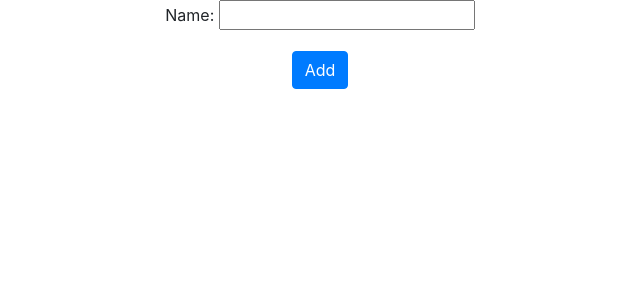
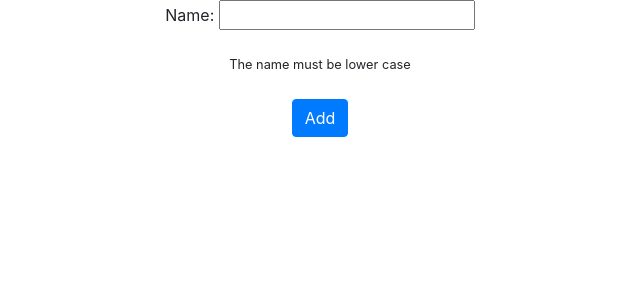
Before and after one commit to davidelomba/BlogProject, a Django app: page /add_category in a window 1280 px wide. Shown: the part 56-356 px from the top of the page, without its empty margins (320-960 px from the left). Run offline with Django 4.2, Linux system fonts and the light colour scheme; a user stored in the database is signed in; data comes from the database, SQL or seed files in the repository; both versions use the stored data as it was after the commit; some libraries are stand-ins or nearby versions.

Commit message:
Fix Add Post

```diff
--- a/blog/forms.py
+++ b/blog/forms.py
@@ -24,7 +24,7 @@ class PostForm(ModelForm):
             'title': forms.TextInput(attrs={'class': 'form-control'}),
             'slug': forms.TextInput(attrs={'class': 'form-control'}),
             'category': forms.Select(choices=choice_list, attrs={'class': 'form-control'}),
-            'author': forms.Select(attrs={'class': 'form-control'}),
+            'author': forms.TextInput(attrs={'class': 'form-control', 'id': 'author', 'type': 'hidden', 'value':''}),
             'content': forms.Textarea(attrs={'class': 'form-control'}),
             'snippet': forms.Textarea(attrs={'class': 'form-control'}),
 
--- a/blog/templates/add_category.html
+++ b/blog/templates/add_category.html
@@ -9,6 +9,9 @@
                 <form method="POST">
                 {% csrf_token %}
                 {{ form.as_p }}
+                <small>The name must be lower case</small>
+                <br/>
+                <br/>
                 <input type="submit" value="Add" class="btn btn-primary">
                 </form>
             {% endif %}
--- a/blog/templates/add_post.html
+++ b/blog/templates/add_post.html
@@ -20,5 +20,8 @@
         </div>
     {% endif %}
 
-
+<script>
+    const name = "{{ user.id }}";
+    document.getElementById("author").value = name;
+</script>
 {% endblock content %}
--- a/blog/templates/post_list.html
+++ b/blog/templates/post_list.html
@@ -37,6 +37,7 @@
                                 <p class="card-text">{{post.snippet | safe}}</p>
                                 <a href="{% url 'post_detail' post.pk %}" class="btn btn-primary">Read More &rarr;</a>
                                 <a href="{% url 'update_post' post.pk %}" class="btn btn-primary">Edit &rarr;</a>
+                                 <br> <br>
                                 <a href="{% url 'delete_post' post.pk %}" class="btn btn-primary">Delete &rarr;</a>
                             </div>
                         </div>
--- a/blog/urls.py
+++ b/blog/urls.py
@@ -3,12 +3,12 @@ from django.urls import path
 from account.views import ShowProfilePage, EditProfilePage, CreateProfilePage
 from . import views
 from .views import PostDetail, UpdatePost, DeletePost, AddCategoryView, CategoryView, PostList, CategoryListView, \
-    LikeView
+    LikeView, AddPost
 
 urlpatterns = [
     path('', PostList.as_view(), name='home'),
     path('post_detail/<int:pk>', PostDetail.as_view(), name='post_detail'),
-    path('add_post', views.add_post, name='add_post'),
+    path('add_post', AddPost.as_view(), name='add_post'),
     path('add_category', AddCategoryView.as_view(), name='add_category'),
     path('post_detail/edit/<int:pk>', UpdatePost.as_view(), name='update_post'),
     path('post_detail/<int:pk>/delete', DeletePost.as_view(), name='delete_post'),
--- a/blog/views.py
+++ b/blog/views.py
@@ -56,19 +56,10 @@ class DeletePost(generic.DeleteView):
     success_url = reverse_lazy('home')
 
 
-def add_post(request):
-    submitted = False
-
-    if request.method == 'POST':
-        form = PostForm(request.POST)
-        if form.is_valid():
-            form.save()
-            return HttpResponseRedirect('/add_post?submitted=True')
-    else:
-        form = PostForm
-        if 'submitted' in request.GET:
-            submitted = True
-    return render(request, 'add_post.html', {'form': form, 'submitted': submitted})
+class AddPost(CreateView):
+    model = Post
+    form_class = PostForm
+    template_name = 'add_post.html'
 
 
 class AddCategoryView(generic.CreateView):
@@ -99,9 +90,6 @@ def LikeView(request, pk):
     return HttpResponseRedirect(reverse('post_detail', args=[str(pk)]))
 
 
-
-
-
 def add_comment(request, pk):
     eachComment = Post.objects.get(id=pk)
 
@@ -112,7 +100,7 @@ def add_comment(request, pk):
             name = request.user.username
             body = form.cleaned_data['body']
 
-            c = Comment(post=eachComment, name=name, body = body, date_added=datetime.now())
+            c = Comment(post=eachComment, name=name, body=body, date_added=datetime.now())
             c.save()
             return redirect('home')
         else:
```
Also changed, not shown: db.sqlite3.
